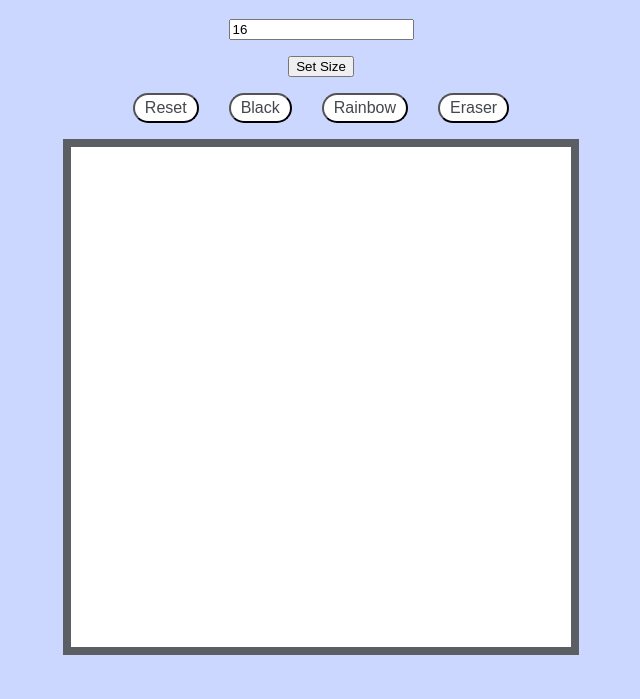
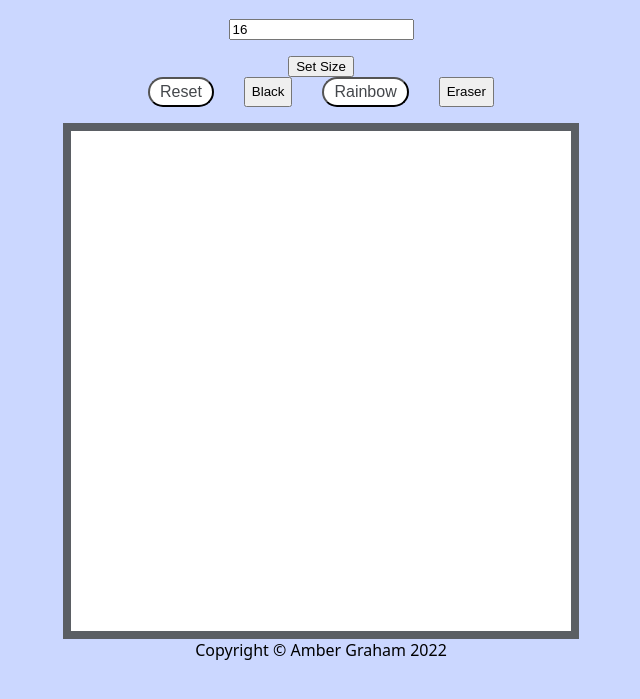
Before and after one commit to Amber-Graham/etch-a-sketch, a plain HTML site: page index.html in a window 1280 px wide. Shown: the part 75-774 px from the top of the page, without its empty margins (319-959 px from the left). Drawn offline with Linux system fonts and the light colour scheme.

Commit message:
add footer and div for set size

```diff
--- a/index.html
+++ b/index.html
@@ -11,24 +11,27 @@
 <body>
     <div class="headerUI">
         <h1>Etch-a-Sketch</h1>
+    </div>
         <div class="intro">
             <input type="text" placeholder="Size of grid"
             value="16"
             onchange="changeSize(this.value)"
             />
-            <button>Set Size</button>
+            <button class="buttonSize">Set Size</button>
+        </div>
             <div class="buttons">
                 <button class="reset"
                 onclick="reset()">Reset</button>
-                <button class="reset"
+                <button class="black"
                 onclick="changeColor('black')">Black</button>
                 <button class="rainbow"
                 onclick="changeColor('random')">Rainbow</button>
-                <button class="blackWhite"
+                <button class="eraser"
                 onclick="changeColor('white')">Eraser</button>
             </div>
-        </div>
-    </div>
+
+
     <div class="container"></div>
+    <div class="footer">Copyright © Amber Graham 2022</div>
 </body>
 </html>
```
